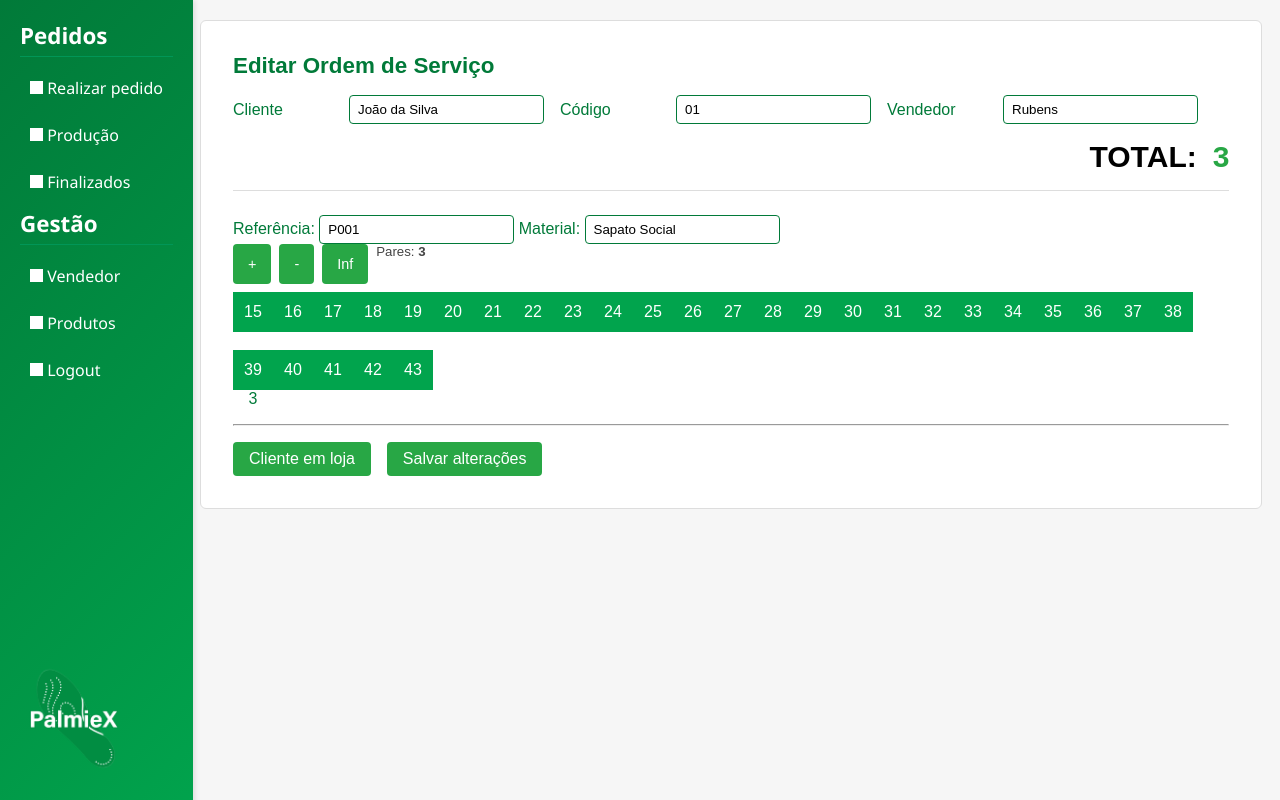
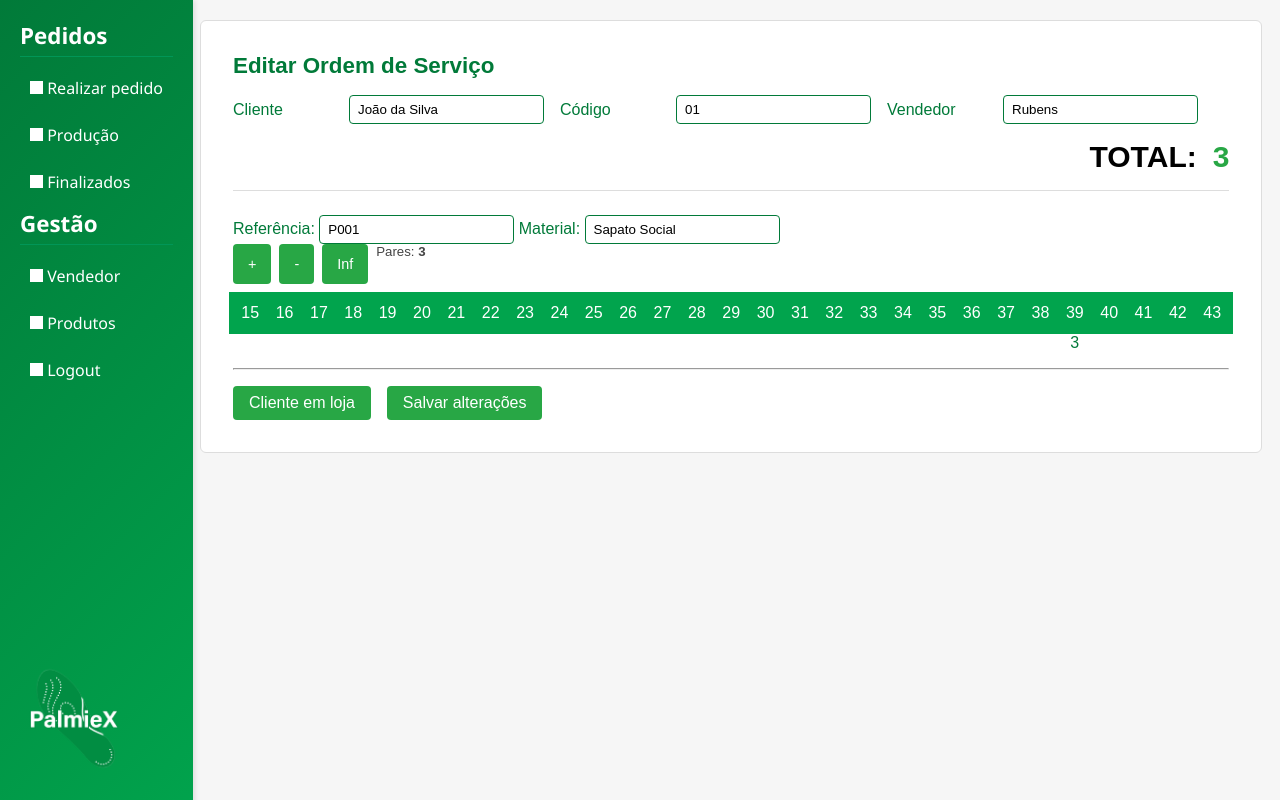
Before and after one commit to RubsNeto/PalmieX, a Django app: page /editar/33/ in a window 1280 px wide. Run offline with Django 5.2, Linux system fonts and the light colour scheme; a user stored in the database is signed in; data comes from the database, SQL or seed files in the repository; grey boxes are pictures that could not be loaded.

Commit message:
quadradinhos alinhados

```diff
--- a/static/css/realiza_pedidos.css
+++ b/static/css/realiza_pedidos.css
@@ -148,20 +148,27 @@ select {
 }
 
 /* Container de quadradinhos (usado via JavaScript) */
-.container {
-  display: flex;
-  flex-wrap: wrap;
-  justify-content: flex-start;
-  margin-bottom: 1em;
-}
-
+/* Container de quadradinhos usando CSS Grid */
 .containerQuadradinhos {
-  display: flex;
-  flex-wrap: wrap;
+  display: grid;
+  grid-template-columns: repeat(auto-fit, minmax(0px, 1fr));
   margin-top: 0.5rem;
 }
 
-.containerQuadradinhos button {
+/* Cada container de botão é quadrado */
+.botao-container {
+  width: 100%;
+  aspect-ratio: 1 / 1;
+  display: flex;
+  flex-direction: column;
+  align-items: center;
+  justify-content: center;
+}
+
+/* Estilo para o botão dentro do container */
+.botao-container button {
+  width: 100%;
+  height: 100%;
   background-color: var(--secondary-color);
   color: #fff;
   border: none;
@@ -170,10 +177,11 @@ select {
   transition: background-color 0.3s ease, transform 0.2s ease;
 }
 
-.containerQuadradinhos button:hover {
+.botao-container button:hover {
   background-color: var(--main-color);
-  transform: scale(1.1);
+  transform: scale(1.05);
 }
+
 
 /* Lista de pedidos adicionados */
 .lista-pedidos {
--- a/static/js/realiza_pedidos.js
+++ b/static/js/realiza_pedidos.js
@@ -288,7 +288,7 @@ function reconstruirBotoes(pedidoItem) {
         criarInserirBotao(containerQuadradinhos, num, false);
     }
 
-    redimensionarBotoes(containerQuadradinhos, '40px', '40px');
+    redimensionarBotoes(containerQuadradinhos, '42.35px', '42.35px');
 
     reorganizarTabindex();
     atualizarTotalGlobal();
@@ -438,7 +438,7 @@ function criarBotoesAdulto(container) {
             criarInserirBotao(container, num, false);
         }
     }
-    redimensionarBotoes(container, '40px', '40px');
+    redimensionarBotoes(container, '42.35px', '42.35px');
     reorganizarTabindex();
 }
 
@@ -454,7 +454,7 @@ function criarBotoesTodos(container) {
         }
     }
     // Define o tamanho padrão para os botões
-    redimensionarBotoes(container, '40px', '40px');
+    redimensionarBotoes(container, '42.35px', '42.35px');
     reorganizarTabindex();
 }
 
```
